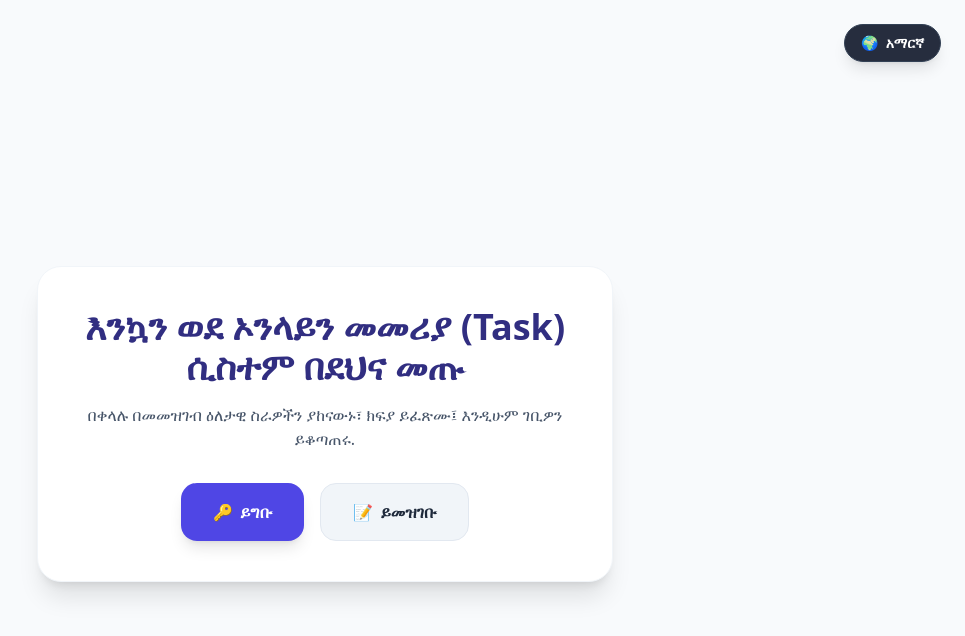
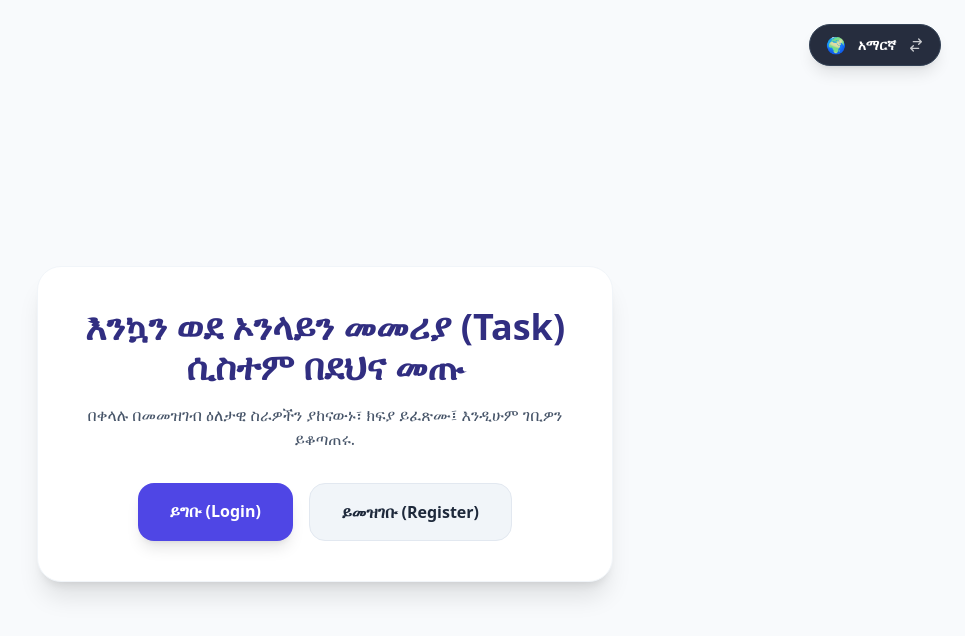
Before and after one commit to gedamuayana/my_shop, a Django app: page /en/ in a window 1280 px wide. Shown: the top 636 px of the page, without its empty margins (315-1280 px from the left). Run offline with Django 5.2, Linux system fonts and the light colour scheme; some libraries are stand-ins or nearby versions.

Commit message:
Update language switcher and homepage UI

```diff
--- a/templates/home.html
+++ b/templates/home.html
@@ -16,12 +16,16 @@
 
             {% get_current_language as CURRENT_LANG %}
             {% if CURRENT_LANG == 'en' %}
-                <button type="submit" name="language" value="am" class="flex items-center gap-2 px-4 py-2 bg-slate-900/90 hover:bg-slate-950 text-white rounded-full shadow-lg border border-slate-700 text-sm font-semibold backdrop-blur-sm transition-all">
-                    <span>🌍</span> <span>አማርኛ</span>
+                <button type="submit" name="language" value="am" class="flex items-center gap-3 px-4 py-2 bg-slate-900/90 hover:bg-slate-950 text-white rounded-full transition-all shadow-lg border border-slate-700 text-sm font-semibold backdrop-blur-sm">
+                    <span class="text-base">🌍</span>
+                    <span>አማርኛ</span>
+                    <svg class="w-4 h-4 opacity-75" fill="none" stroke="currentColor" viewBox="0 0 24 24"><path stroke-linecap="round" stroke-linejoin="round" stroke-width="2" d="M8 7h12m0 0l-4-4m4 4l-4 4m0 6H4m0 0l4 4m-4-4l4-4"></path></svg>
                 </button>
             {% else %}
-                <button type="submit" name="language" value="en" class="flex items-center gap-2 px-4 py-2 bg-slate-900/90 hover:bg-slate-950 text-white rounded-full shadow-lg border border-slate-700 text-sm font-semibold backdrop-blur-sm transition-all">
-                    <span>🌍</span> <span>English</span>
+                <button type="submit" name="language" value="en" class="flex items-center gap-3 px-4 py-2 bg-slate-900/90 hover:bg-slate-950 text-white rounded-full transition-all shadow-lg border border-slate-700 text-sm font-semibold backdrop-blur-sm">
+                    <span class="text-base">🌍</span>
+                    <span>English</span>
+                    <svg class="w-4 h-4 opacity-75" fill="none" stroke="currentColor" viewBox="0 0 24 24"><path stroke-linecap="round" stroke-linejoin="round" stroke-width="2" d="M8 7h12m0 0l-4-4m4 4l-4 4m0 6H4m0 0l4 4m-4-4l4-4"></path></svg>
                 </button>
             {% endif %}
         </form>
@@ -39,12 +43,8 @@
             {% if user.is_authenticated %}
                 <a href="{% url 'dashboard' %}" class="px-8 py-4 bg-indigo-600 hover:bg-indigo-700 text-white font-extrabold rounded-2xl shadow-lg transition-all">ወደ ዳሽቦርድ ይግቡ</a>
             {% else %}
-                <a href="{% url 'login' %}" class="flex items-center justify-center gap-2 px-8 py-4 bg-indigo-600 hover:bg-indigo-700 text-white font-extrabold rounded-2xl shadow-lg transition-all">
-                    <span>🔑</span> ይግቡ
-                </a>
-                <a href="{% url 'register' %}" class="flex items-center justify-center gap-2 px-8 py-4 bg-slate-100 hover:bg-slate-200 text-slate-800 font-extrabold rounded-2xl border border-slate-200 transition-all">
-                    <span>📝</span> ይመዝገቡ
-                </a>
+                <a href="{% url 'login' %}" class="px-8 py-4 bg-indigo-600 hover:bg-indigo-700 text-white font-extrabold rounded-2xl shadow-lg transition-all">ይግቡ (Login)</a>
+                <a href="{% url 'register' %}" class="px-8 py-4 bg-slate-100 hover:bg-slate-200 text-slate-800 font-extrabold rounded-2xl border border-slate-200 transition-all">ይመዝገቡ (Register)</a>
             {% endif %}
         </div>
     </div>
```
